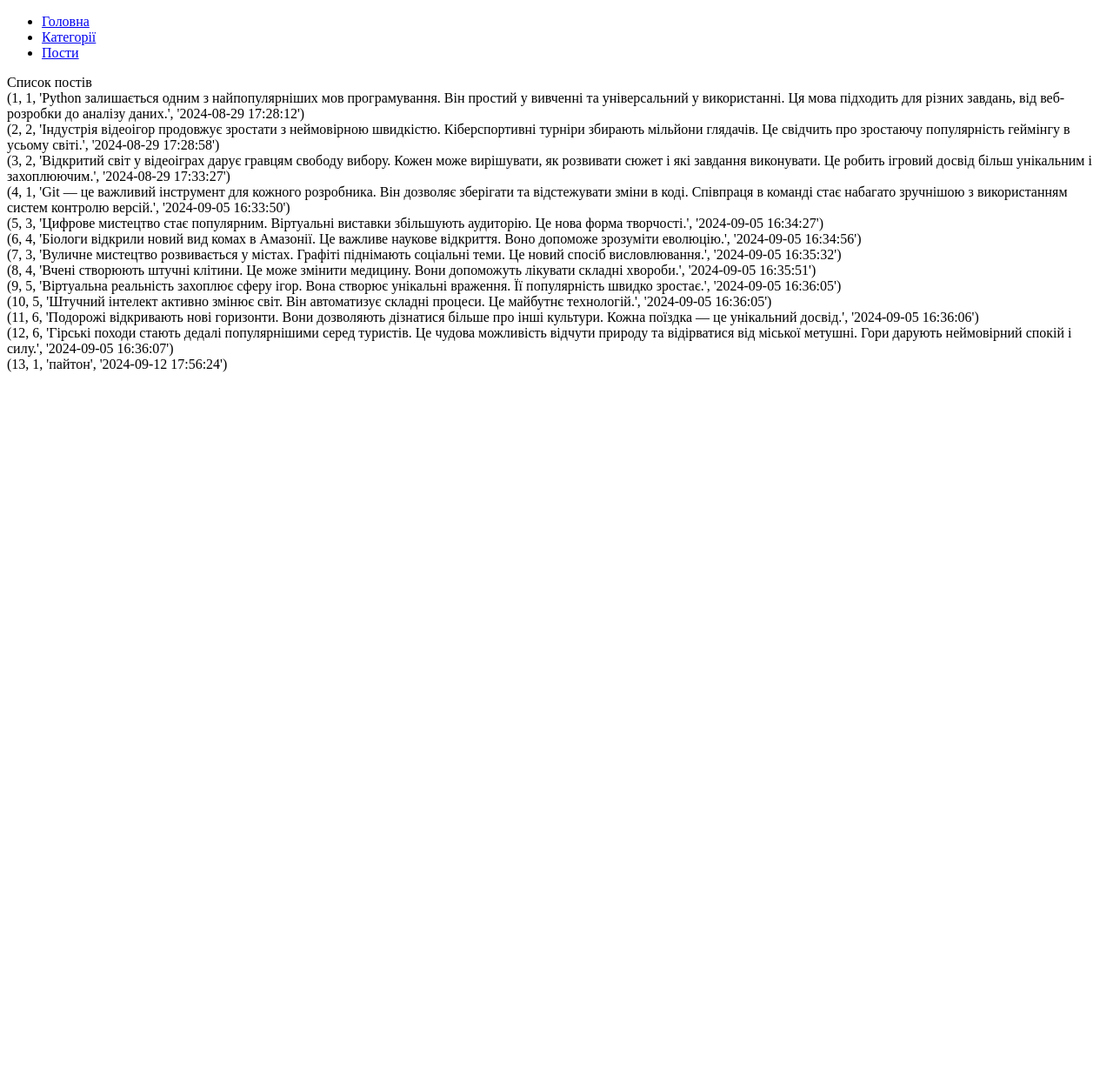
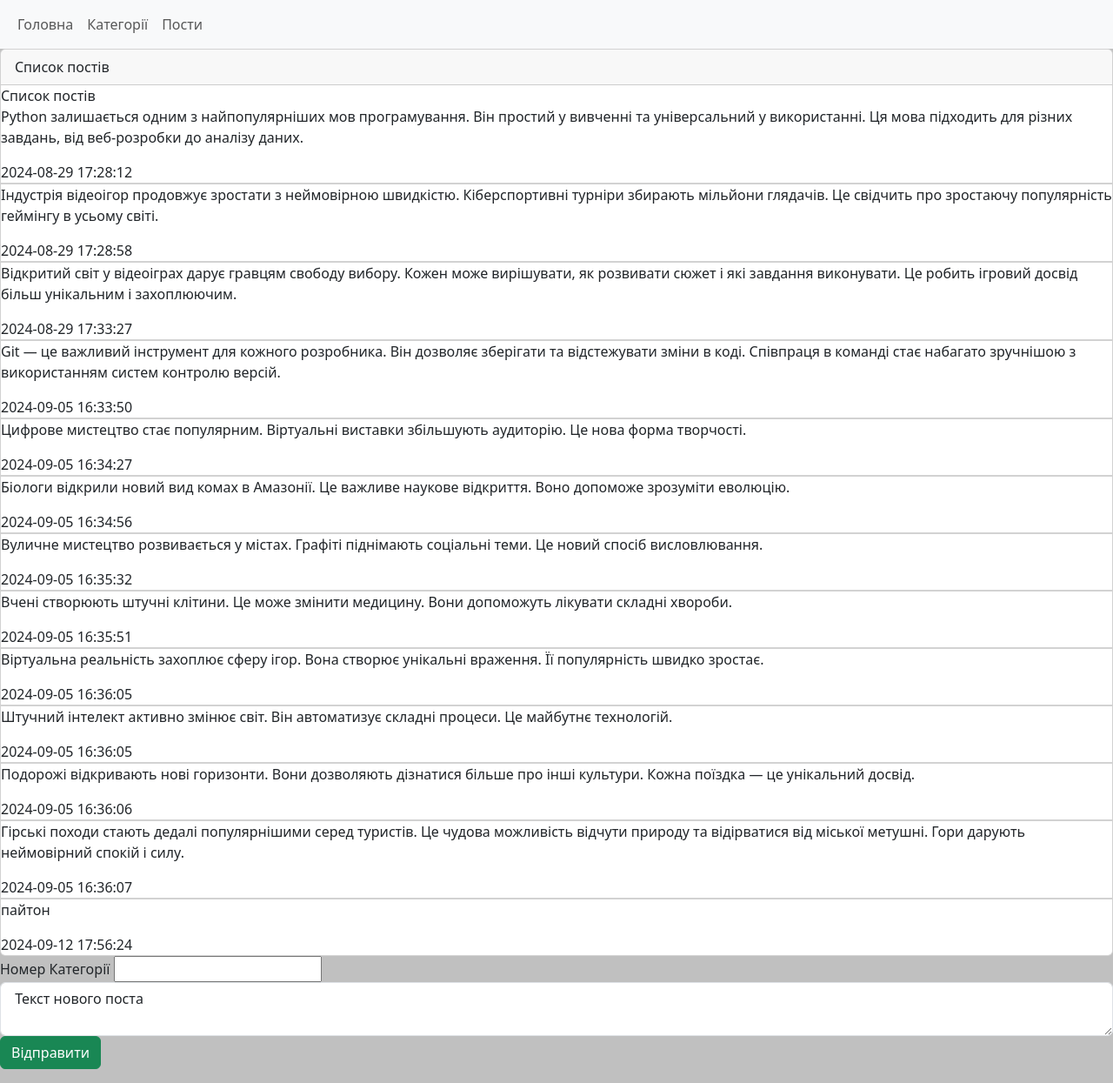
Before and after one commit to Vevka4/blog, a Flask app: page /posts in a window 1280 px wide. Shown: the whole page at 87% size. Before the commit the page ends 428 px from the top, so only its background shows below. Run offline with Flask 3, Linux system fonts and the light colour scheme; data comes from the database, SQL or seed files in the repository; both versions use the stored data as it was after the commit.

Commit message:
add bootstrap and adding posts

```diff
--- a/db.py
+++ b/db.py
@@ -33,3 +33,11 @@ def getPostsByCategory(category_id):
     res = cursor.fetchall()
     close()
     return res
+
+
+def addPost(category_id, text):
+    open()
+    cursor.execute("INSERT INTO post (category_id, text) VALUES (?,?);",
+                [category_id, text])
+    conn.commit()
+    close()
--- a/main.py
+++ b/main.py
@@ -1,4 +1,4 @@
-from flask import Flask, render_template
+from flask import Flask, render_template, request, redirect
 import db
 
 
@@ -20,11 +20,31 @@ def category_list():
 
 @app.route("/posts")
 def post_list():
+
+    if request.method == "POST":
+        category_id = request.form.get("category_id")
+        text = request.form.get("text")
+        #validate category_id
+        db.addPost(category_id, text)
+
+        return redirect(f"/posts/{id}")
+
     return render_template("post_list.html",
                             post_list=db.getPosts())
 
-@app.route("/categories/<id>")
+@app.route("/categories/<id>", methods=["GET","POST"])
 def posts_by_category(id):
+
+    if request.method == "POST":
+        category_id = request.form.get("category_id")
+        text = request.form.get("text")
+        #validate category_id
+        db.addPost(category_id, text)
+
+        return redirect(f"/categories/{id}")
+
+
+
     return render_template("post_list.html",
                             post_list=db.getPostsByCategory(id))
 
--- /dev/null
+++ b/static/style.css
@@ -0,0 +1,14 @@
+body{
+    background: #c0c0c0;
+}
+
+.list-group-item a{
+    text-decoration: none;
+    color: #000000;
+}
+
+
+.card-list{
+    width: fit-content;
+    margin-top: 20px;
+}
--- a/templates/base.html
+++ b/templates/base.html
@@ -3,6 +3,8 @@
 <head>
     <meta charset="UTF-8">
     <meta name="viewport" content="width=device-width, initial-scale=1.0">
+    <link href="https://cdn.jsdelivr.net/npm/bootstrap@5.3.3/dist/css/bootstrap.min.css" rel="stylesheet" integrity="sha384-QWTKZyjpPEjISv5WaRU9OFeRpok6YctnYmDr5pNlyT2bRjXh0JMhjY6hW+ALEwIH" crossorigin="anonymous">
+    <link rel="stylesheet" href="{{ url_for('static', filename='style.css') }}">
     <title>Document</title>
 </head>
 <body>
@@ -14,6 +16,6 @@
 
     {% endblock %}
 
-
+    <script src="https://cdn.jsdelivr.net/npm/bootstrap@5.3.3/dist/js/bootstrap.bundle.min.js" integrity="sha384-YvpcrYf0tY3lHB60NNkmXc5s9fDVZLESaAA55NDzOxhy9GkcIdslK1eN7N6jIeHz" crossorigin="anonymous"></script>
 </body>
 </html>
--- a/templates/menu.html
+++ b/templates/menu.html
@@ -1,24 +1,24 @@
-<nav>
-    <ul>
-        <li>
-            <a href="/">
+<nav class="navbar navbar-expand-lg bg-body-tertiary">
+    <div class="container-fluid">
+        <ul class="navbar-nav me-auto mb-2 mb-lg-0">
+            <li class="nav-item" >
+                <a href="/" class="nav-link">
                     Головна
                 </a>
             </li>
 
-        <li>
-            <a href="/categories">
+            <li class="nav-item">
+                <a href="/categories" class="nav-link">
                 Категорії
                 </a>
             </li>
 
-        <li>
+            <li class="nav-item">
 
-            <a href="/posts">
+                <a href="/posts" class="nav-link">
                     Пости
                 </a>
             </li>
-
-
         </ul>
+    </div>
 </nav>
--- a/templates/post_list.html
+++ b/templates/post_list.html
@@ -1,11 +1,31 @@
 {% extends 'base.html' %}
 
 {% block content %}
+<div class="card">
+    <div class="card-header">
+        Список постів
+    </div>
     Список постів
     {% for p in post_list %}
-    <div>
-        {{p}}
-    </div>
+    <li class="list-group list-group-flush">
+        <p>
+            {{p[2]}}
+        </p>
+        <span>{{p[-1]}}</span>
+        </li>
 
     {%endfor%}
+</div>
+
+
+<div class="mb-3">
+    <form method="post">
+        <label>Номер Категорії</label>
+        <input type="number" name="category_id">
+        <textarea class="form-control" name="text"> Текст нового поста </textarea>
+        <input type="submit" value="Відправити" class="btn btn-success">
+    </form>
+</div>
+
+
 {% endblock %}
```
Also changed, not shown: templates/category_list.html (+13 -8 lines), blog.db. Lines whose indentation alone changed are shown as unchanged.
